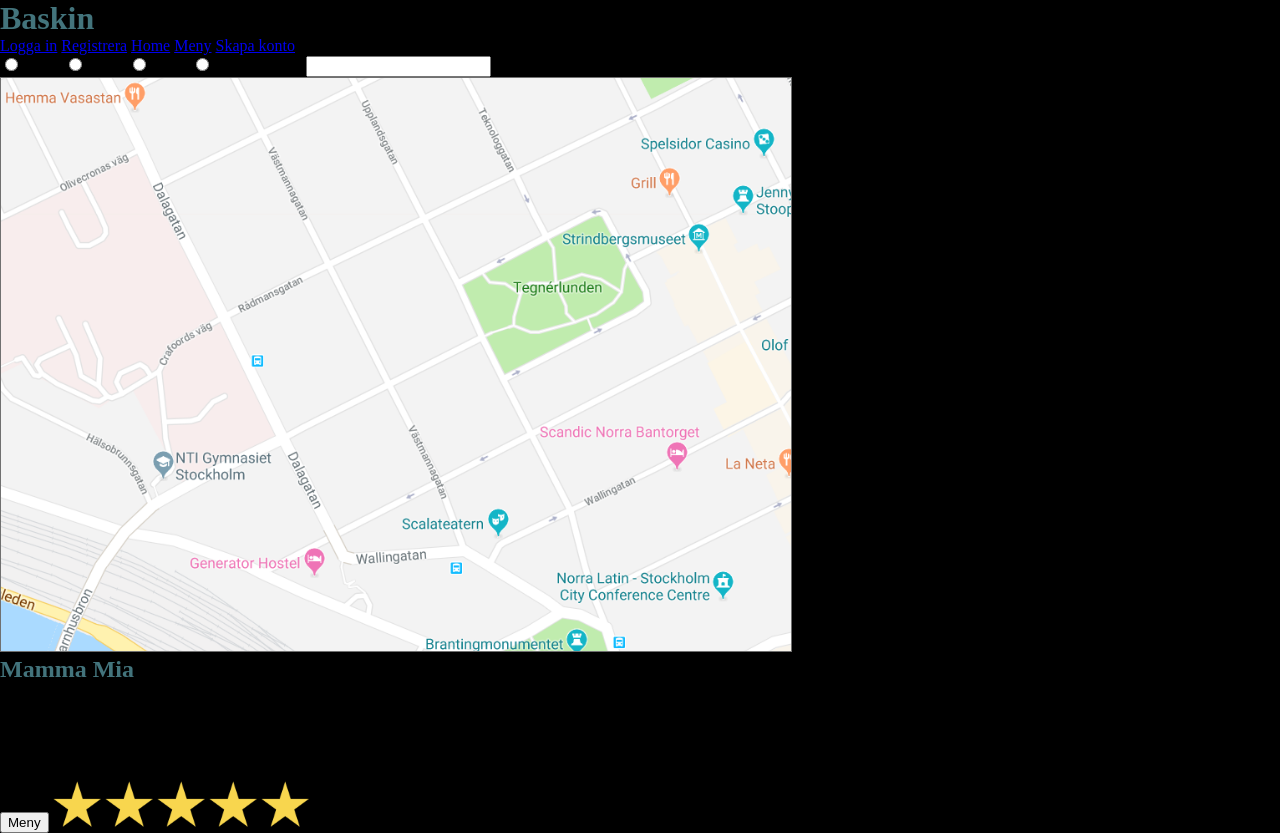
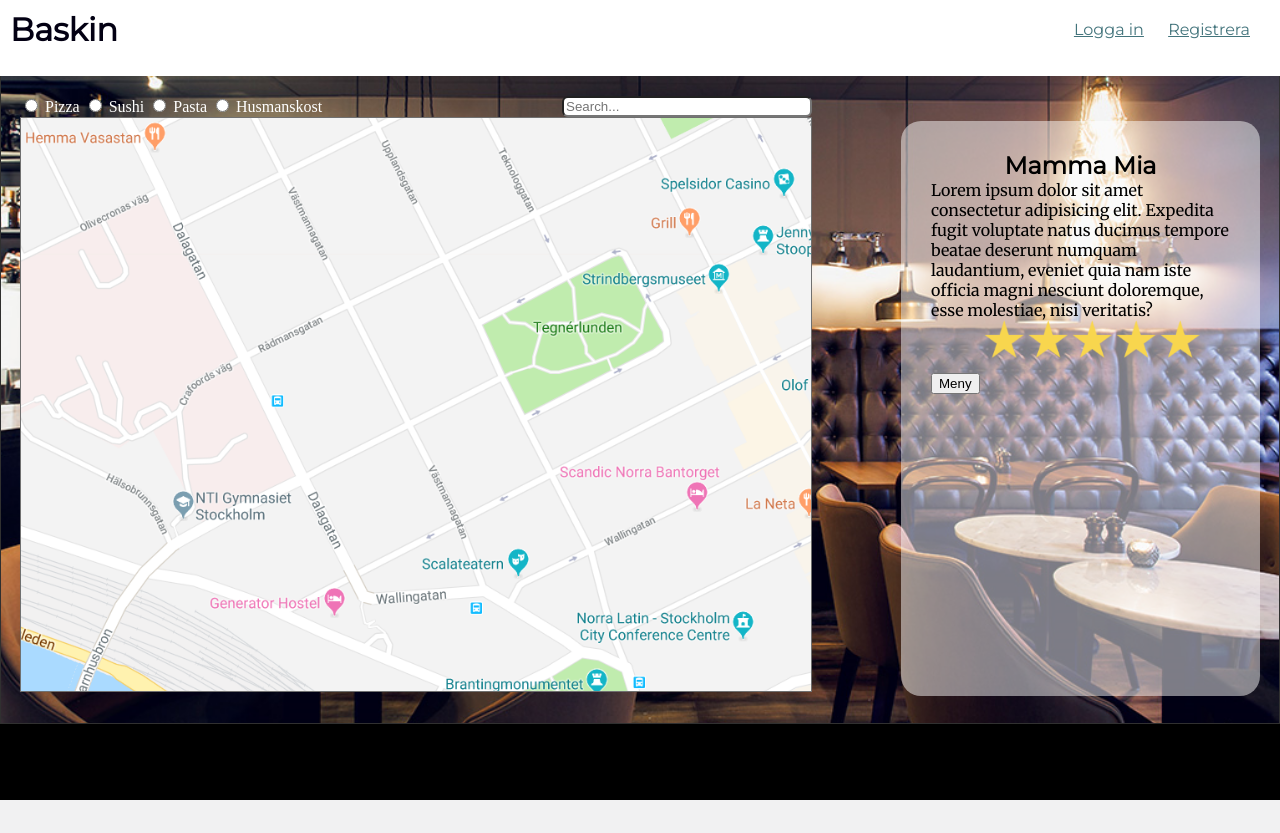
Before and after one commit to nellylofstedt/baskin, a PHP site: page / in a window 1280 px wide. After the commit the page ends 800 px from the top, so only its background shows below. Run offline with PHP 8.4, Linux system fonts and the light colour scheme.

Commit message:
lärde mig saker

```diff
--- a/css/style.css
+++ b/css/style.css
@@ -1,4 +1,7 @@
-@import url("https://fonts.googleapis.com/css?family=Merriweather|Merriweather+Sans|Playfair+Display");
+/* font-family: 'Montserrat', sans-serif;
+font-family: 'Merriweather', serif;
+font-family: 'Playfair Display', serif; */
+@import url("https://fonts.googleapis.com/css?family=Merriweather|Montserrat|Playfair+Display");
 /* Coolors Exported Palette - coolors.co/c27b47-ffffff-43747c-030013-f6c880 */
 /* HSL */
 /* RGB */
@@ -22,7 +25,80 @@ body {
   background: #000;
 }
 
-body h1 {
+body .kontainer {
+  width: 1280px;
+  height: 724px;
+  background-image: url("../images/bg_1.png");
+  margin: auto;
+}
+
+body .kontainer header {
+  background: #FFF;
+  height: 76px;
+  display: -ms-grid;
+  display: grid;
+  -ms-grid-columns: auto auto;
+      grid-template-columns: auto auto;
+  -webkit-box-pack: justify;
+      -ms-flex-pack: justify;
+          justify-content: space-between;
+  font-family: 'Montserrat', sans-serif;
+}
+
+body .kontainer header h1 {
+  color: #030013;
+  margin: 10px;
+}
+
+body .kontainer header nav {
+  margin: 20px;
+}
+
+body .kontainer header nav a {
   color: #43747c;
+  margin: 10px;
+}
+
+body .kontainer main {
+  display: -ms-grid;
+  display: grid;
+  -ms-grid-columns: auto auto;
+      grid-template-columns: auto auto;
+  -webkit-box-pack: justify;
+      -ms-flex-pack: justify;
+          justify-content: space-between;
+  padding: 20px;
+}
+
+body .kontainer main .karta form {
+  color: #FFF;
+}
+
+body .kontainer main .karta form input[type="text"] {
+  float: right;
+  width: 250px;
+  border-radius: 6px;
+}
+
+body .kontainer main .info {
+  width: 359px;
+  background-color: rgba(255, 255, 255, 0.486);
+  padding: 30px;
+  border-radius: 20px;
+  margin-top: 25px;
+}
+
+body .kontainer main .info h2 {
+  font-family: 'Montserrat', sans-serif;
+  text-align: center;
+}
+
+body .kontainer main .info p {
+  font-family: 'Merriweather', serif;
+}
+
+body .kontainer main .info img {
+  width: 40px;
+  margin-bottom: 30px;
 }
 /*# sourceMappingURL=style.css.map */
--- a/css/style.scss
+++ b/css/style.scss
@@ -1,12 +1,79 @@
 
-@import url('https://fonts.googleapis.com/css?family=Merriweather|Merriweather+Sans|Playfair+Display');
+/* font-family: 'Montserrat', sans-serif;
+font-family: 'Merriweather', serif;
+font-family: 'Playfair Display', serif; */
+@import url('https://fonts.googleapis.com/css?family=Merriweather|Montserrat|Playfair+Display');
 @import 'palette';
 @import 'reset';
 
 body {
     background: #000;
 
-    h1 {
-        color: $color3;
+    .kontainer {
+        width: 1280px;
+        height: 724px;
+        background-image: url("../images/bg_1.png");
+        margin: auto;
+        header {
+            background: #FFF;
+            height: 76px;
+            display: grid;
+            grid-template-columns: auto auto;
+            justify-content: space-between;
+            font-family: 'Montserrat', sans-serif;
+            h1 {
+                color: $color4;
+                margin: 10px;
+            }
+            nav {
+                margin: 20px;
+                a {
+                    color: $color3;
+                    margin: 10px;
+                }
+            }
+        }
+        main {
+            display: grid;
+            grid-template-columns: auto auto;
+            justify-content: space-between;
+            padding: 20px;
+            .karta{
+                form {
+                    color: #FFF;
+                    input{
+                    }
+                    img {
+
+                    }
+                    input[type="text"] {
+                        float: right;
+                        width: 250px;
+                        border-radius: 6px;
+                    }
+                }
+            }
+            .info {
+                width: 359px;
+                background-color: rgba(255, 255, 255, 0.486);
+                padding: 30px;
+                border-radius: 20px;
+                margin-top: 25px;
+                h2 {
+                    font-family: 'Montserrat', sans-serif;
+                    text-align: center;
+                }
+                p {
+                    font-family: 'Merriweather', serif;
+                }
+                button {
+
+                }
+                img {
+                    width: 40px;
+                    margin-bottom: 30px;
+                }
+            }
+        }
     }
 }
--- a/index.php
+++ b/index.php
@@ -4,7 +4,7 @@
     <meta charset="utf-8">
     <meta name="viewport" content="width=device-width, initial-scale=1">
     <title>Baskin</title>
-    <link rel="stylesheet" href="style.css">
+    <link rel="stylesheet" href="./css/style.css">
 </head>
 <body>
     <div class="kontainer">
@@ -13,28 +13,22 @@
             <nav>
                 <a class="button" href="#">Logga in</a>
                 <a class="button" href="#">Registrera</a>
-                <a href="#">Home</a>
-                <a href="#">Meny</a>
-                <a href="#">Skapa konto</a>
             </nav>
         </header>
         <main>
-            <section>
+            <section class="karta">
                 <form action="">
                     <input type="radio" name="food" value="pizza"> Pizza
                     <input type="radio" name="food" value="sushi"> Sushi
                     <input type="radio" name="food" value="pasta"> Pasta
                     <input type="radio" name="food" value="husmanskost"> Husmanskost
-                    <input name="search" type="text">
+                    <input name="search" type="text" placeholder="Search...">
                 </form>
                 <img src="./images/921b757aca6652942ef75591c8170f0e.png" alt="">
             </section>
-            <section>
-                <h1>Mamma Mia</h1>
-                <h2>Pizza</h2>
-                <h3>odir so sljd rslie flei woei woed jwoued woeui wo</h3>
-                <h2>Pasta</h2>
-                <h3>odir so sljd rslie flei woei woed jwoued woeui wo</h3>
+            <section class="info">
+                <h2>Mamma Mia</h2>
+                <p>Lorem ipsum dolor sit amet consectetur adipisicing elit. Expedita fugit voluptate natus ducimus tempore beatae deserunt numquam laudantium, eveniet quia nam iste officia magni nesciunt doloremque, esse molestiae, nisi veritatis?</p>
                 <button>Meny</button>
                 <img src="./images/NoPath.png">
                 <img src="./images/NoPath-1.png">
```
